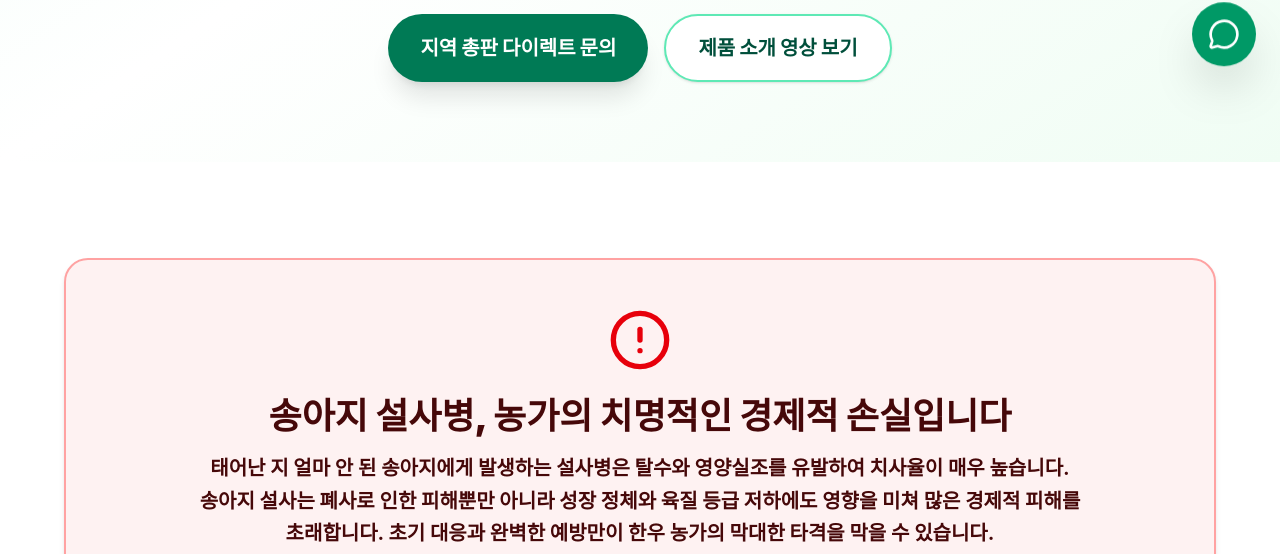
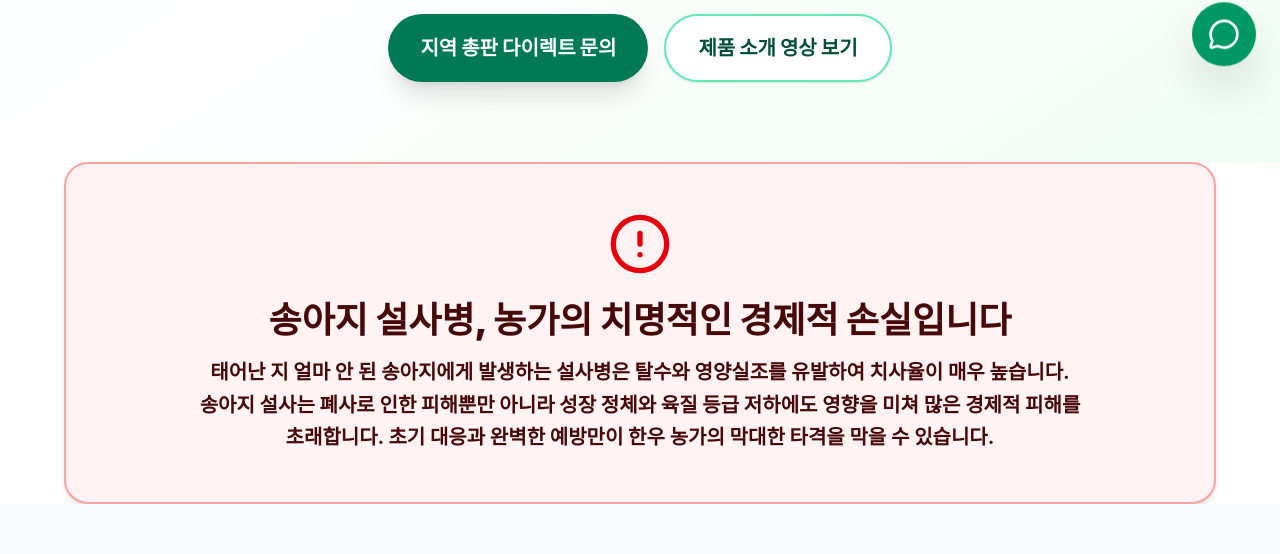
Before and after one commit to hongsoonil02-maker/rotagal, a React (Vite) app: page / in a window 1280 px wide. Shown: the part 694-1248 px from the top of the page. Built offline with nearby package versions, Linux system fonts and the light colour scheme.

Commit message:
style: remove vertical padding (py-24 to py-0) from Pain Point section

```diff
--- a/src/RotagalLanding.jsx
+++ b/src/RotagalLanding.jsx
@@ -183,7 +183,7 @@
       </section>
 
       {/* Pain Point Section */}
-      <section className="py-24 px-4 sm:px-6 lg:px-8 bg-white">
+      <section className="py-0 px-4 sm:px-6 lg:px-8 bg-white">
         <div className="max-w-6xl mx-auto">
           <div className="bg-red-50 border-2 border-red-300 rounded-3xl p-8 md:p-12 text-center transform transition-all hover:shadow-xl hover:-translate-y-1 shadow-md">
             <AlertCircle className="w-16 h-16 text-red-600 mx-auto mb-6 shrink-0" />
```
